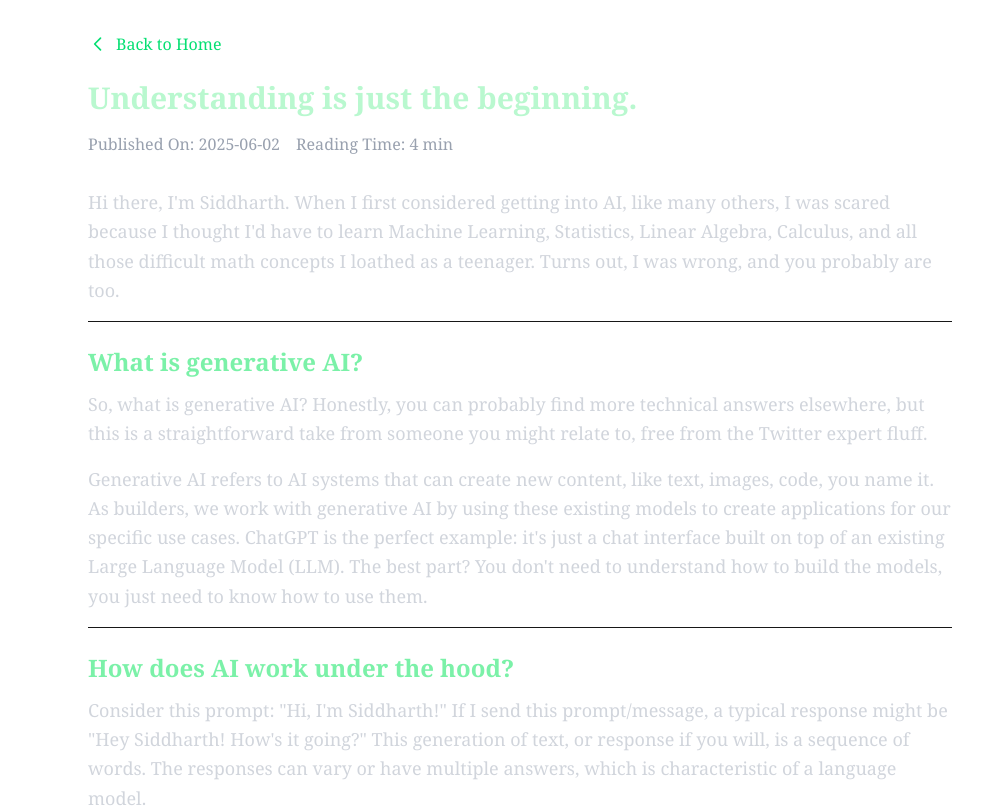
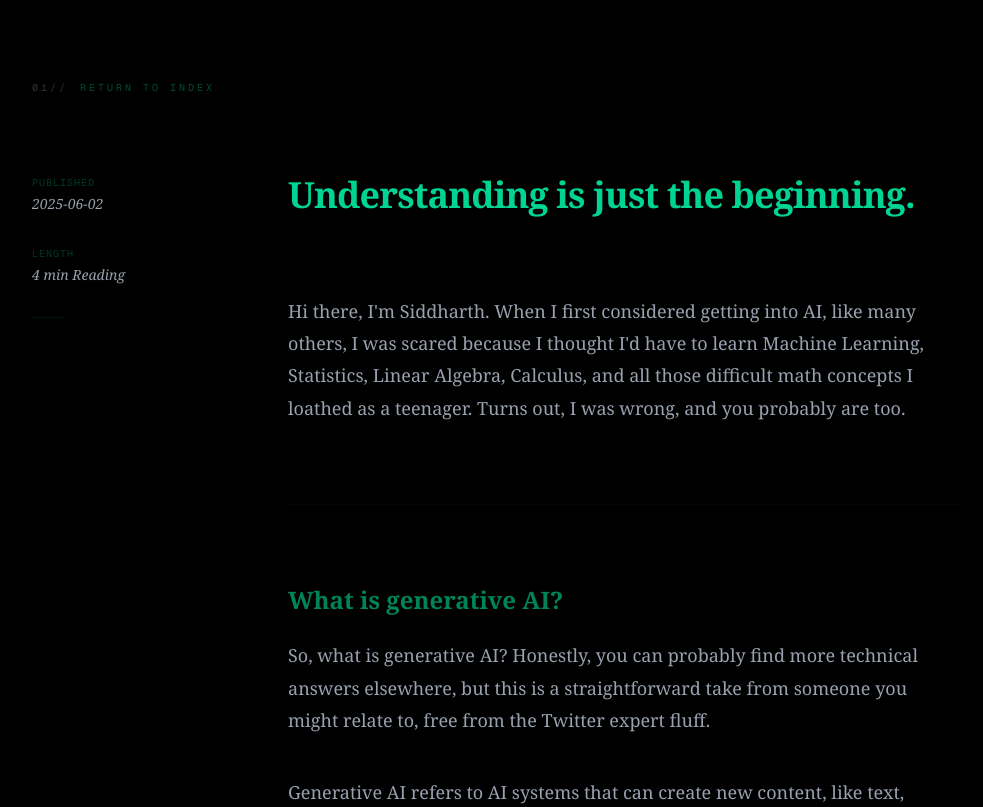
Before and after one commit to woustachemax/blog, a Next.js app: page /blog-1 in a window 1280 px wide. Shown: the top 807 px of the page, without its empty margins (120-1103 px from the left). Built offline with nearby package versions, Linux system fonts and the light colour scheme.

Commit message:
redesign

```diff
--- a/app/[slug]/page.tsx
+++ b/app/[slug]/page.tsx
@@ -17,57 +17,107 @@ export default async function BlogPost({ params }: { params: Promise<{ slug: str
     const { data, content } = matter(fileContents);
 
     return (
-        <div className="max-w-4xl mx-auto px-4 py-8 font-serif">
+        <div className="max-w-5xl mx-auto px-6 py-20">
             <Link
                 href="/"
-                className="inline-flex items-center gap-2 text-green-400 hover:text-green-200 mb-6 transition-colors"
+                className="group flex items-center gap-3 text-emerald-500/40 hover:text-emerald-400 mb-20 transition-all duration-300 font-mono text-[10px] tracking-[0.3em] uppercase"
             >
-                <svg
-                    className="w-5 h-5"
-                    fill="none"
-                    stroke="currentColor"
-                    viewBox="0 0 24 24"
-                >
-                    <path
-                        strokeLinecap="round"
-                        strokeLinejoin="round"
-                        strokeWidth={2}
-                        d="M15 19l-7-7 7-7"
-                    />
-                </svg>
-                Back to Home
+                <span className="text-white/20 group-hover:text-emerald-500/40 transition-colors">01//</span>
+                Return to Index
             </Link>
 
-            <h1 className="text-4xl font-bold mb-4 sm:text-3xl text-green-200">{data.title}</h1>
-            <div className='flex gap-4 text-gray-400 mb-8'>
-               <div>Published On: {data.date}</div>
-                <div>Reading Time: {data.readingTime}</div>
+            <div className="flex flex-col lg:flex-row gap-16 items-start">
+                <aside className="lg:w-48 shrink-0 flex flex-col gap-8 lg:sticky lg:top-20 order-2 lg:order-1">
+                    <div className="space-y-1">
+                        <span className="block text-[10px] font-mono uppercase tracking-widest text-emerald-500/30">Published</span>
+                        <span className="block text-sm font-serif text-gray-400 italic">{data.date}</span>
                     </div>
-            <div>
+                    <div className="space-y-1">
+                        <span className="block text-[10px] font-mono uppercase tracking-widest text-emerald-500/30">Length</span>
+                        <span className="block text-sm font-serif text-gray-400 italic">{data.readingTime} Reading</span>
+                    </div>
+                    <div className="h-px w-8 bg-emerald-500/10" />
+                </aside>
+
+                <main className="flex-1 max-w-2xl order-1 lg:order-2">
+                    <header className="mb-20">
+                        <h1 className="text-3xl lg:text-4xl font-bold text-emerald-400 leading-[1.1] tracking-tight mb-4 font-serif">
+                            {data.title}
+                        </h1>
+                    </header>
+
+                    <article className="prose prose-invert max-w-none">
                         <ReactMarkdown
                             components={{
-                        h1: ({children}) => <h1 className="text-3xl font-bold text-green-200 mt-8 mb-4">{children}</h1>,
-                        h2: ({children}) => <h2 className="text-2xl font-bold text-green-300 mt-6 mb-3">{children}</h2>,
-                        h3: ({children}) => <h3 className="text-xl font-semibold text-green-400 mt-4 mb-2">{children}</h3>,
-                        p: ({children}) => <p className="text-gray-300 mb-4 leading-relaxed text-lg">{children}</p>,
-                        a: ({children, href}) => <a href={href} className="text-green-400 underline hover:text-green-200">{children}</a>,
-                        ul: ({children}) => <ul className="list-disc list-inside mb-4 text-gray-300 ml-4">{children}</ul>,
-                        ol: ({children}) => <ol className="list-decimal list-inside mb-4 text-gray-300 ml-4">{children}</ol>,
-                        li: ({children}) => <li className="mb-2">{children}</li>,
-                        code: ({children, className}) => {
+                                h1: ({ children }) => (
+                                    <h1 className="text-3xl font-bold text-emerald-500/90 mt-20 mb-8 font-serif leading-tight">
+                                        {children}
+                                    </h1>
+                                ),
+                                h2: ({ children }) => (
+                                    <h2 className="text-2xl font-bold text-emerald-500/70 mt-16 mb-6 font-serif leading-tight">
+                                        {children}
+                                    </h2>
+                                ),
+                                h3: ({ children }) => (
+                                    <h3 className="text-xl font-semibold text-emerald-500/40 mt-12 mb-4 font-mono uppercase tracking-wider text-sm">
+                                        {children}
+                                    </h3>
+                                ),
+                                p: ({ children }) => <p className="text-gray-400 mb-10 leading-[1.8] text-lg font-serif">{children}</p>,
+                                a: ({ children, href }) => <a href={href} className="text-emerald-500 underline decoration-emerald-500/20 underline-offset-8 hover:decoration-emerald-500 transition-all duration-300">{children}</a>,
+                                ul: ({ children }) => <ul className="list-disc list-outside mb-10 text-gray-400 ml-6 space-y-4">{children}</ul>,
+                                ol: ({ children }) => <ol className="list-decimal list-outside mb-10 text-gray-400 ml-6 space-y-4">{children}</ol>,
+                                li: ({ children }) => <li className="pl-2">{children}</li>,
+                                code: ({ children, className }) => {
                                     const isInline = !className;
                                     return isInline ? (
-                                <code className="bg-gray-800 text-green-300 px-2 py-1 rounded text-sm font-mono">{children}</code>
+                                        <code className="bg-emerald-500/5 text-emerald-400 px-1.5 py-0.5 rounded font-mono text-[13px] border border-emerald-500/10">{children}</code>
                                     ) : (
-                                <code className="block bg-gray-900 text-green-300 p-4 rounded-lg overflow-x-auto my-4 font-mono">{children}</code>
+                                        <div className="relative my-16 group">
+                                            {/* Engineered Corner Accents */}
+                                            <div className="absolute -top-1 -left-1 w-2 h-2 border-t border-l border-emerald-500/30" />
+                                            <div className="absolute -top-1 -right-1 w-2 h-2 border-t border-r border-emerald-500/30" />
+                                            <div className="absolute -bottom-1 -left-1 w-2 h-2 border-b border-l border-emerald-500/30" />
+                                            <div className="absolute -bottom-1 -right-1 w-2 h-2 border-b border-r border-emerald-500/30" />
+
+                                            <code className="relative block bg-[#080808] border border-white/5 text-gray-300 p-8 rounded-sm overflow-x-auto font-mono text-[13px] leading-[1.7]">
+                                                {children}
+                                            </code>
+
+                                            {/* Subtitle/Label for Code Block */}
+                                            <div className="absolute top-0 right-0 px-3 py-1 text-[10px] font-mono uppercase tracking-widest text-white/10 bg-white/[0.02] border-l border-b border-white/5 rounded-bl-sm">
+                                                Code_Snippet
+                                            </div>
+                                        </div>
                                     );
                                 },
-                        pre: ({children}) => <pre className="my-4">{children}</pre>,
-                        strong: ({children}) => <strong className="text-green-200 font-bold">{children}</strong>,
+                                pre: ({ children }) => <pre className="bg-transparent p-0 my-0">{children}</pre>,
+                                strong: ({ children }) => <strong className="text-white font-bold">{children}</strong>,
+                                hr: () => <div className="h-px w-full bg-emerald-500/5 my-20" />,
                             }}
                         >
                             {content}
                         </ReactMarkdown>
+                    </article>
+
+                    <footer className="mt-40 pt-12 border-t border-white/5">
+                        <Link
+                            href="/"
+                            className="group relative inline-flex items-center gap-4 text-rose-500/40 hover:text-rose-500 transition-all duration-300 font-mono text-[10px] tracking-[0.4em] uppercase"
+                        >
+                            <span>Terminate Journal Session</span>
+
+                            <div className="fixed inset-0 pointer-events-none opacity-0 group-hover:opacity-100 transition-opacity duration-500 z-50">
+                                <div className="absolute inset-0 shadow-[inset_0_0_200px_rgba(244,63,94,0.3)] ring-[32px] ring-rose-500/10 animate-pulse" />
+                            </div>
+
+                            <span className="opacity-0 group-hover:opacity-100 transition-opacity duration-300 text-[8px] border border-rose-500/20 px-1 py-0.5 rounded-sm">
+                                ERR_SIGTERM
+                            </span>
+                        </Link>
+                    </footer>
+                </main>
             </div>
         </div>
     );
--- a/app/globals.css
+++ b/app/globals.css
@@ -1,6 +1,7 @@
 @import "tailwindcss";
 
-html, body {
+html,
+body {
   overflow-y: scroll;
 }
 
@@ -16,21 +17,23 @@ html {
 
 
 :root {
-  --background: #ffffff;
-  --foreground: #171717;
+  --background: #000000;
+  --foreground: #d1d5db;
+  --accent: #10b981;
 }
 
 @theme inline {
   --color-background: var(--background);
   --color-foreground: var(--foreground);
+  --color-accent: var(--accent);
   --font-sans: var(--font-geist-sans);
   --font-mono: var(--font-geist-mono);
 }
 
 @media (prefers-color-scheme: dark) {
   :root {
-    --background: #0a0a0a;
-    --foreground: #ededed;
+    --background: #000000;
+    --foreground: #d1d5db;
   }
 }
 
```
Also changed, not shown: app/components/GridBackground.tsx (+59 -45 lines), app/components/Hero.tsx (+24 -43 lines), app/components/RecentBlogs.tsx (+23 -18 lines). Lines whose indentation alone changed are shown as unchanged.
